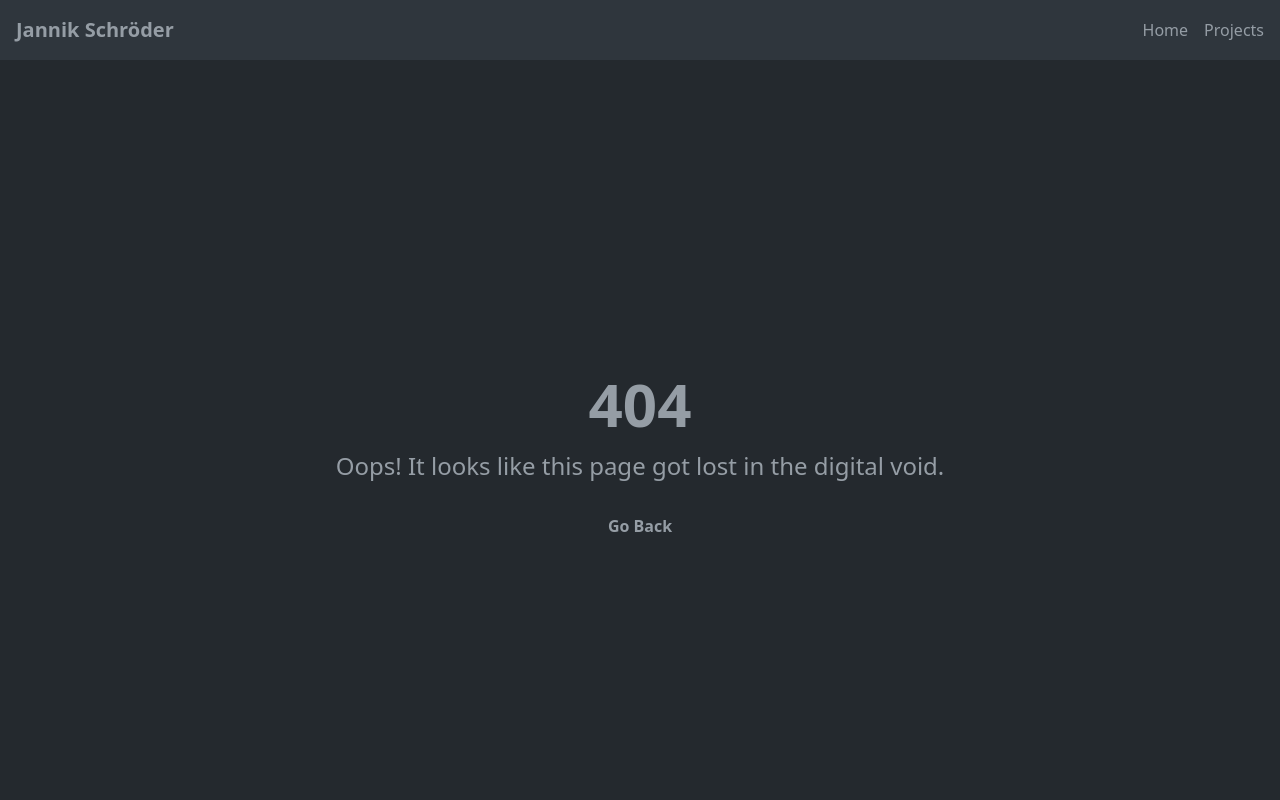
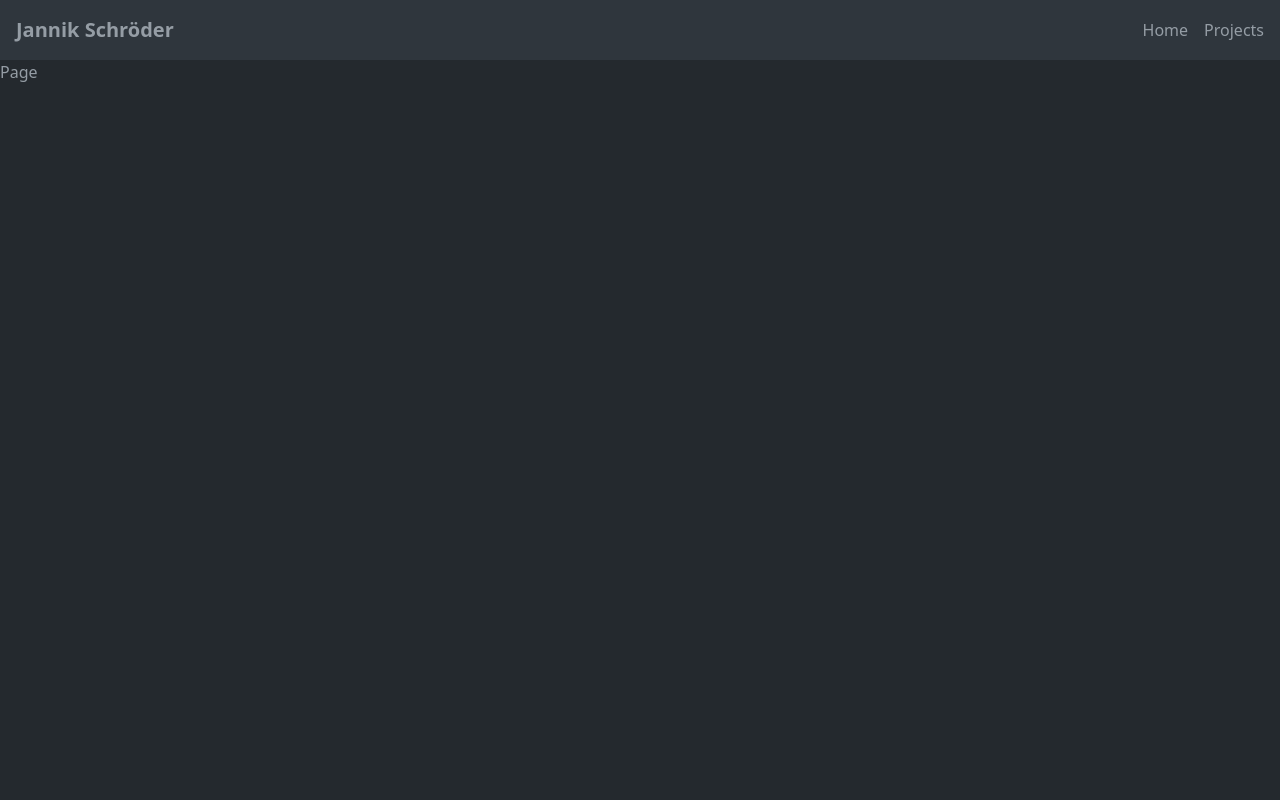
Before and after one commit to Jannik-Schroeder/jannik.schroeder.is, a Next.js app: page /projects in a window 1280 px wide. Before the commit this address had no page. Shown: the top 800 px of the page. Built offline with nearby package versions, Linux system fonts and the light colour scheme.

Commit message:
Added Projects site and Markdown Support for the posts.

```diff
--- a/app/not-found.tsx
+++ /dev/null
@@ -1,29 +0,0 @@
-"use client";
-
-import React from 'react';
-import { useRouter } from 'next/navigation';
-
-const NotFound = () => {
-    const router = useRouter();
-
-    const handleGoBack = () => {
-        router.back();
-    };
-
-    return (
-        <div className="min-h-screen flex items-center justify-center bg-primary">
-            <div className="text-center">
-                <h1 className="text-6xl font-bold text-primary">404</h1>
-                <p className="text-2xl text-primary mt-4">Oops! It looks like this page got lost in the digital void.</p>
-                <button
-                    className="mt-6 px-4 py-2 rounded bg-white text-primary font-semibold hover:bg-opacity-80 transition duration-200"
-                    onClick={handleGoBack}
-                >
-                    Go Back
-                </button>
-            </div>
-        </div>
-    );
-};
-
-export default NotFound;
--- /dev/null
+++ b/app/projects/page.tsx
@@ -0,0 +1,10 @@
+
+export default function Home() {
+    return (
+        <div className="bg-primary text-primary min-h-screen">
+            <section>
+                <h1>Page</h1>
+            </section>
+        </div>
+    )
+}
```
Also changed, not shown: app/posts/[slug]/page.tsx (added), components/PostMetadata.ts (added), components/PostPreview.tsx (added), components/getPostMetadata.ts (added), posts/aws.md (added), posts/retro.md (added).
